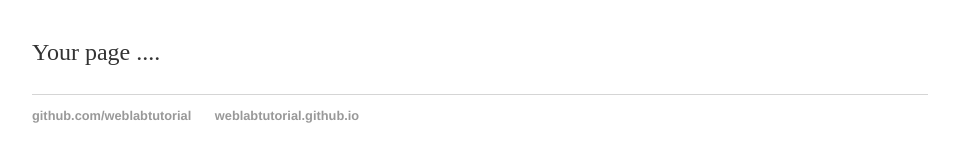
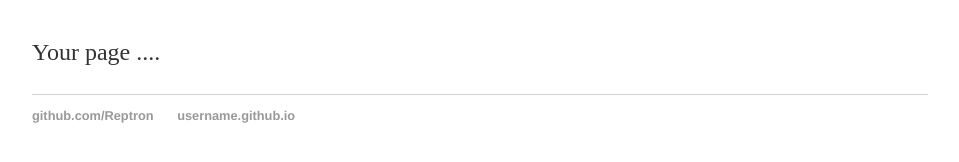
Before and after one commit to Reptron/reptron.github.io, a Jekyll site: the page index.html, which Jekyll copies as it is, in a window 1280 px wide. Shown: the part 161-323 px from the top of the page, without its empty margins (160-1119 px from the left). Built offline with Jekyll 4.4.1, drawn with Linux system fonts in a browser that asks for light colours.

Commit message:
Update index.html

```diff
--- a/index.html
+++ b/index.html
@@ -18,8 +18,8 @@
              <p>Your page ....</p>
              <footer>
                    <ul>
-                   <li><a href="https://github.com/weblabtutorial">github.com/weblabtutorial</a></li>
-                   <li><a href="https://weblabtutorial.github.io">weblabtutorial.github.io </a></li>
+                   <li><a href="https://github.com/Reptron">github.com/Reptron</a></li>
+                   <li><a href="https://username.github.io">username.github.io </a></li>
                    </ul>
             </footer>
        </body>
```
